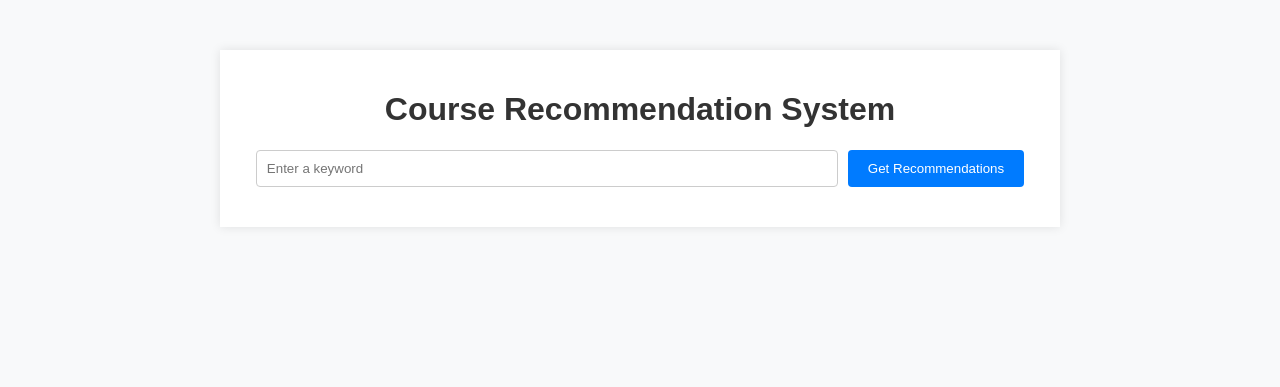
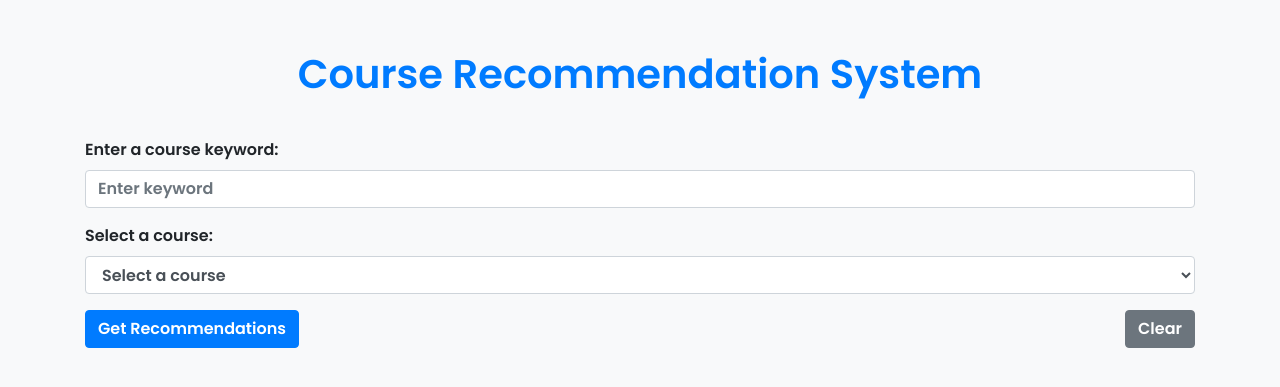
Before and after one commit to saboye/Course-Recommendation-System, a Python web app: template templates/index.html in a window 1280 px wide. Shown: the top 387 px of the page. Run offline with Jinja, Linux system fonts and the light colour scheme; the template is opened without the code that fills it, so the values that code supplies are empty; some libraries are stand-ins or nearby versions.

Commit message:
refactot the code

```diff
--- /dev/null
+++ b/static/css/styles.css
@@ -0,0 +1,54 @@
+body {
+  background-color: #f8f9fa;
+  font-family: "Poppins", sans-serif;
+}
+
+.container {
+  margin-top: 50px;
+}
+
+h1 {
+  color: #007bff;
+  font-size: 2.5rem;
+  font-weight: 600;
+  text-align: center;
+  margin-bottom: 40px;
+}
+
+h2 {
+  color: #343a40;
+  font-size: 1.75rem;
+  font-weight: 600;
+}
+
+.list-group-item {
+  border: 1px solid #dee2e6;
+  margin-bottom: 10px;
+  border-radius: 5px;
+}
+
+.list-group-item h5 {
+  font-weight: bold;
+  color: #007bff;
+}
+
+.list-group-item p {
+  margin: 5px 0;
+}
+
+.list-group-item a {
+  color: #007bff;
+  text-decoration: none;
+}
+
+.list-group-item a:hover {
+  text-decoration: underline;
+}
+
+#clear-button {
+  margin-left: 10px;
+}
+
+#recommendations-section {
+  display: none;
+}
--- /dev/null
+++ b/static/js/scripts.js
@@ -0,0 +1,70 @@
+$(document).ready(function () {
+  $("#keyword").on("input", function () {
+    var keyword = $(this).val();
+    if (keyword.length > 2) {
+      $.ajax({
+        url: "/courses",
+        method: "GET",
+        data: { keyword: keyword },
+        success: function (response) {
+          $("#course-title").empty();
+          $("#course-title").append(
+            '<option value="">Select a course</option>'
+          );
+          response.courses.forEach(function (course) {
+            $("#course-title").append(
+              '<option value="' + course + '">' + course + "</option>"
+            );
+          });
+        },
+      });
+    } else {
+      $("#course-title").empty();
+      $("#course-title").append('<option value="">Select a course</option>');
+    }
+  });
+
+  $("#recommendation-form").on("submit", function (e) {
+    e.preventDefault();
+    var course_title = $("#course-title").val();
+    $.ajax({
+      url: "/recommend",
+      method: "GET",
+      data: { course_title: course_title },
+      success: function (response) {
+        $("#recommendations").empty();
+        if (response.error) {
+          $("#recommendations").append(
+            '<li class="list-group-item">' + response.error + "</li>"
+          );
+        } else {
+          $("#recommendations-section").show();
+          response.recommendations.forEach(function (course) {
+            $("#recommendations").append(
+              '<li class="list-group-item"><h5>' +
+                course["Course Name"] +
+                "</h5><p><strong>Course Description:</strong> " +
+                (course["Course Description"] || "") +
+                '</p><p><a href="' +
+                course["Course URL"] +
+                '" target="_blank">Course Link</a></p><p>University: ' +
+                course["University"] +
+                "</p><p>Rating: " +
+                course["Course Rating"] +
+                "</p></li>"
+            );
+          });
+        }
+      },
+    });
+  });
+
+  $("#clear-button").on("click", function () {
+    $("#recommendation-form")[0].reset();
+    $("#course-title")
+      .empty()
+      .append('<option value="">Select a course</option>');
+    $("#recommendations").empty();
+    $("#recommendations-section").hide();
+  });
+});
--- a/static/styles.css
+++ /dev/null
@@ -1,71 +0,0 @@
-body {
-  font-family: Arial, sans-serif;
-  background-color: #f8f9fa;
-  margin: 0;
-  padding: 0;
-}
-
-.container {
-  max-width: 800px;
-  margin: 50px auto;
-  padding: 20px;
-  background-color: #fff;
-  box-shadow: 0 0 10px rgba(0, 0, 0, 0.1);
-}
-
-h1 {
-  text-align: center;
-  color: #333;
-}
-
-form {
-  display: flex;
-  justify-content: center;
-  margin-bottom: 20px;
-}
-
-input[type="text"] {
-  width: 70%;
-  padding: 10px;
-  margin-right: 10px;
-  border: 1px solid #ccc;
-  border-radius: 4px;
-}
-
-button {
-  padding: 10px 20px;
-  background-color: #007bff;
-  color: white;
-  border: none;
-  border-radius: 4px;
-  cursor: pointer;
-}
-
-button:hover {
-  background-color: #0056b3;
-}
-
-#recommendations {
-  text-align: left;
-  margin-top: 20px;
-}
-
-#recommendations ul {
-  list-style-type: none;
-  padding: 0;
-}
-
-#recommendations li {
-  background-color: #e9ecef;
-  margin: 10px 0;
-  padding: 20px;
-  border-radius: 4px;
-}
-
-#recommendations h2 {
-  margin-top: 0;
-}
-
-#recommendations p {
-  margin: 5px 0;
-}
--- a/templates/index.html
+++ b/templates/index.html
@@ -6,55 +6,51 @@
     <title>Course Recommendation System</title>
     <link
       rel="stylesheet"
-      href="{{ url_for('static', filename='styles.css') }}"
+      href="https://maxcdn.bootstrapcdn.com/bootstrap/4.0.0/css/bootstrap.min.css"
+    />
+    <link
+      href="https://fonts.googleapis.com/css2?family=Poppins:wght@600&display=swap"
+      rel="stylesheet"
+    />
+    <link
+      rel="stylesheet"
+      href="{{ url_for('static', filename='css/styles.css') }}"
     />
   </head>
   <body>
     <div class="container">
       <h1>Course Recommendation System</h1>
       <form id="recommendation-form">
-        <input
-          type="text"
-          id="keyword"
-          name="keyword"
-          placeholder="Enter a keyword"
-        />
-        <button type="submit">Get Recommendations</button>
+        <div class="form-group">
+          <label for="keyword">Enter a course keyword:</label>
+          <input
+            type="text"
+            id="keyword"
+            class="form-control"
+            placeholder="Enter keyword"
+          />
+        </div>
+        <div class="form-group">
+          <label for="course-title">Select a course:</label>
+          <select id="course-title" class="form-control">
+            <option value="">Select a course</option>
+          </select>
+        </div>
+        <div class="d-flex justify-content-between">
+          <button type="submit" class="btn btn-primary">
+            Get Recommendations
+          </button>
+          <button type="button" id="clear-button" class="btn btn-secondary">
+            Clear
+          </button>
+        </div>
       </form>
-      <div id="recommendations"></div>
+      <div id="recommendations-section" class="mt-5" style="display: none">
+        <h2>The Top 5 Recommendations</h2>
+        <ul id="recommendations" class="list-group"></ul>
+      </div>
     </div>
-    <script>
-      document
-        .getElementById("recommendation-form")
-        .addEventListener("submit", function (event) {
-          event.preventDefault();
-          const keyword = document.getElementById("keyword").value;
-          fetch(`/recommend?keyword=${keyword}`)
-            .then((response) => response.json())
-            .then((data) => {
-              const recommendationsDiv =
-                document.getElementById("recommendations");
-              recommendationsDiv.innerHTML = "";
-              if (data.error) {
-                recommendationsDiv.innerHTML = `<p>${data.error}</p>`;
-              } else {
-                const ul = document.createElement("ul");
-                data.recommendations.forEach((course) => {
-                  const li = document.createElement("li");
-                  li.innerHTML = `
-                                <h2>${course.title}</h2>
-                                <p><strong>University:</strong> ${course.university}</p>
-                                <p><strong>Rating:</strong> ${course.rating}</p>
-                                <p><strong>Description:</strong> ${course.description}</p>
-                                <p><strong>Skills:</strong> ${course.skills}</p>
-                                <p><a href="${course.url}" target="_blank">Course URL</a></p>
-                            `;
-                  ul.appendChild(li);
-                });
-                recommendationsDiv.appendChild(ul);
-              }
-            });
-        });
-    </script>
+    <script src="https://code.jquery.com/jquery-3.2.1.min.js"></script>
+    <script src="{{ url_for('static', filename='js/scripts.js') }}"></script>
   </body>
 </html>
```
Also changed, not shown: app.py (+67 -60 lines), model.py (added, +64 -0 lines), requirements.txt (+20 -3 lines), 7 other files.
